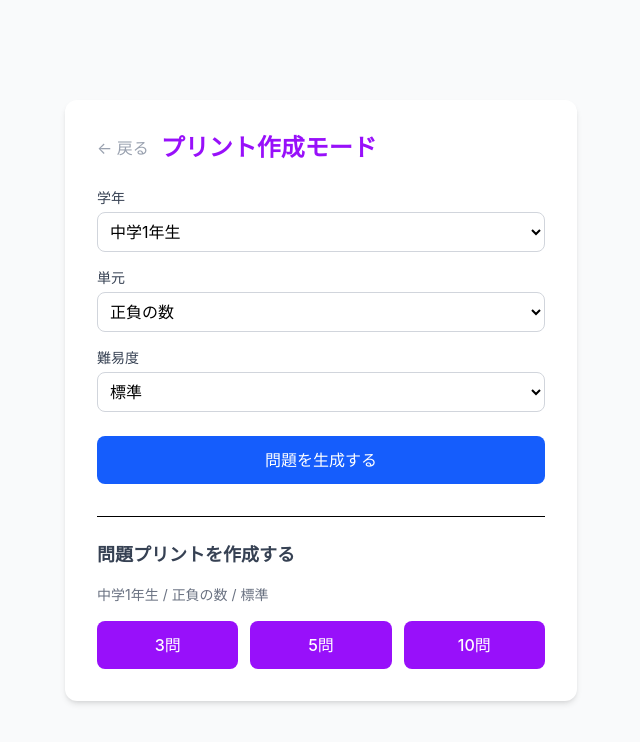
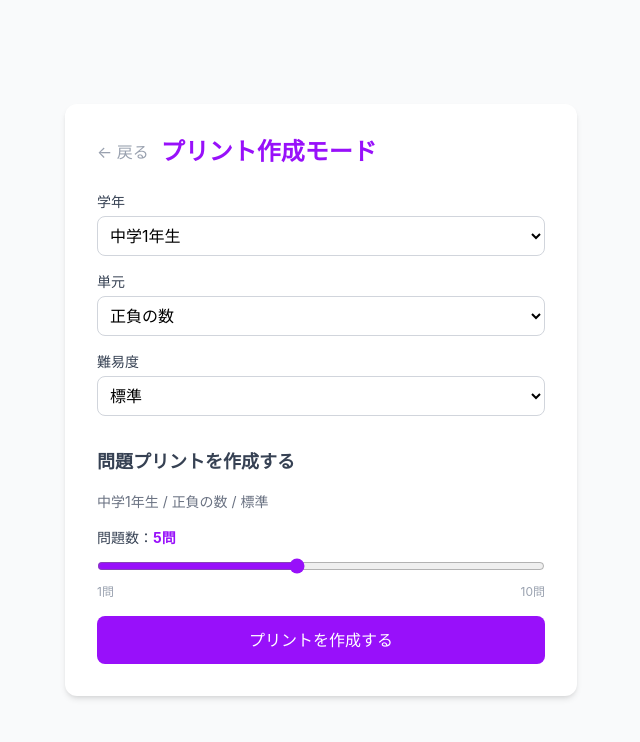
Before and after one commit to takahiro44/Math-App, a React (Vite) app in the folder frontend/: page /print in a window 1280 px wide. Shown: the top 742 px of the page, without its empty margins (319-959 px from the left). Built offline with nearby package versions, Linux system fonts and the light colour scheme.

Commit message:
feat: プリント作成モードにスライダー式問題数選択を追加、QuestionFormのボタン削除

```diff
--- a/frontend/src/components/PrintForm.tsx
+++ b/frontend/src/components/PrintForm.tsx
@@ -3,36 +3,56 @@ type Props = {
   unit: string
   difficulty: string
   loading: boolean
-  loadingNum: number | null
-  onSubmit: (numQuestions: number) => void
+  numQuestions: number
+  onNumQuestionsChange: (num: number) => void
+  onSubmit: () => void
 }
 
-function PrintForm({ grade, unit, difficulty, loading, loadingNum, onSubmit }: Props) {
-  const options = [3, 5, 10]
+function PrintForm({
+  grade,
+  unit,
+  difficulty,
+  loading,
+  numQuestions,
+  onNumQuestionsChange,
+  onSubmit,
+}: Props) {
   const difficultyLabel =
     difficulty === 'easy' ? 'やさしい' :
     difficulty === 'normal' ? '標準' : '難しい'
 
   return (
-    <div className="mt-8 border-t pt-6">
+    <div className="mt-8">
       <h2 className="text-lg font-bold text-gray-700 mb-4">
         問題プリントを作成する
       </h2>
       <p className="text-sm text-gray-500 mb-4">
         中学{grade}年生 / {unit} / {difficultyLabel}
       </p>
-      <div className="flex gap-3">
-        {options.map((num) => (
-          <button
-            key={num}
-            className="flex-1 bg-purple-600 text-white rounded-lg p-3 font-medium hover:bg-purple-700 disabled:opacity-50"
-            onClick={() => onSubmit(num)}
-            disabled={loading}
-          >
-            {loading && loadingNum === num ? '生成中...' : `${num}問`}
-          </button>
-        ))}
+      <div className="mb-4">
+        <label className="block text-sm font-medium text-gray-700 mb-2">
+          問題数：<span className="text-purple-600 font-bold">{numQuestions}問</span>
+        </label>
+        <input
+          type="range"
+          min="1"
+          max="10"
+          value={numQuestions}
+          onChange={(e) => onNumQuestionsChange(Number(e.target.value))}
+          className="w-full accent-purple-600"
+        />
+        <div className="flex justify-between text-xs text-gray-400 mt-1">
+          <span>1問</span>
+          <span>10問</span>
+        </div>
       </div>
+      <button
+        className="w-full bg-purple-600 text-white rounded-lg p-3 font-medium hover:bg-purple-700 disabled:opacity-50"
+        onClick={onSubmit}
+        disabled={loading}
+      >
+        {loading ? '生成中...' : 'プリントを作成する'}
+      </button>
     </div>
   )
 }
--- a/frontend/src/components/QuestionForm.tsx
+++ b/frontend/src/components/QuestionForm.tsx
@@ -4,22 +4,18 @@ type Props = {
   grade: string
   unit: string
   difficulty: string
-  loading: boolean
   onGradeChange: (grade: string) => void
   onUnitChange: (unit: string) => void
   onDifficultyChange: (difficulty: string) => void
-  onSubmit: () => void
 }
 
 function QuestionForm({
   grade,
   unit,
   difficulty,
-  loading,
   onGradeChange,
   onUnitChange,
   onDifficultyChange,
-  onSubmit,
 }: Props) {
   return (
     <div>
@@ -74,14 +70,6 @@ function QuestionForm({
         </select>
       </div>
 
-      {/* 生成ボタン */}
-      <button
-        className="w-full bg-blue-600 text-white rounded-lg p-3 font-medium hover:bg-blue-700 disabled:opacity-50"
-        onClick={onSubmit}
-        disabled={loading}
-      >
-        {loading ? '生成中...' : '問題を生成する'}
-      </button>
     </div>
   )
 }
--- a/frontend/src/pages/Print.tsx
+++ b/frontend/src/pages/Print.tsx
@@ -20,10 +20,10 @@ function Print() {
   const [printData, setPrintData] = useState<{ questions: QuestionItem[] } | null>(null)
   const [printLoading, setPrintLoading] = useState(false)
   const [printLoadingNum, setPrintLoadingNum] = useState<number | null>(null)
+  const [numQuestions, setNumQuestions] = useState(5)
 
-  const generatePrint = async (numQuestions: number) => {
+  const generatePrint = async () => {
     setPrintLoading(true)
-    setPrintLoadingNum(numQuestions)
     try {
       const response = await fetch('http://localhost:8000/print/generate', {
         method: 'POST',
@@ -41,7 +41,6 @@ function Print() {
       console.error(error)
     } finally {
       setPrintLoading(false)
-      setPrintLoadingNum(null)
     }
   }
 
@@ -61,18 +60,17 @@ function Print() {
           grade={grade}
           unit={unit}
           difficulty={difficulty}
-          loading={false}
           onGradeChange={setGrade}
           onUnitChange={setUnit}
           onDifficultyChange={setDifficulty}
-          onSubmit={() => {}}
         />
         <PrintForm
           grade={grade}
           unit={unit}
           difficulty={difficulty}
           loading={printLoading}
-          loadingNum={printLoadingNum}
+          numQuestions={numQuestions}
+          onNumQuestionsChange={setNumQuestions}
           onSubmit={generatePrint}
         />
         {printData && (
```
